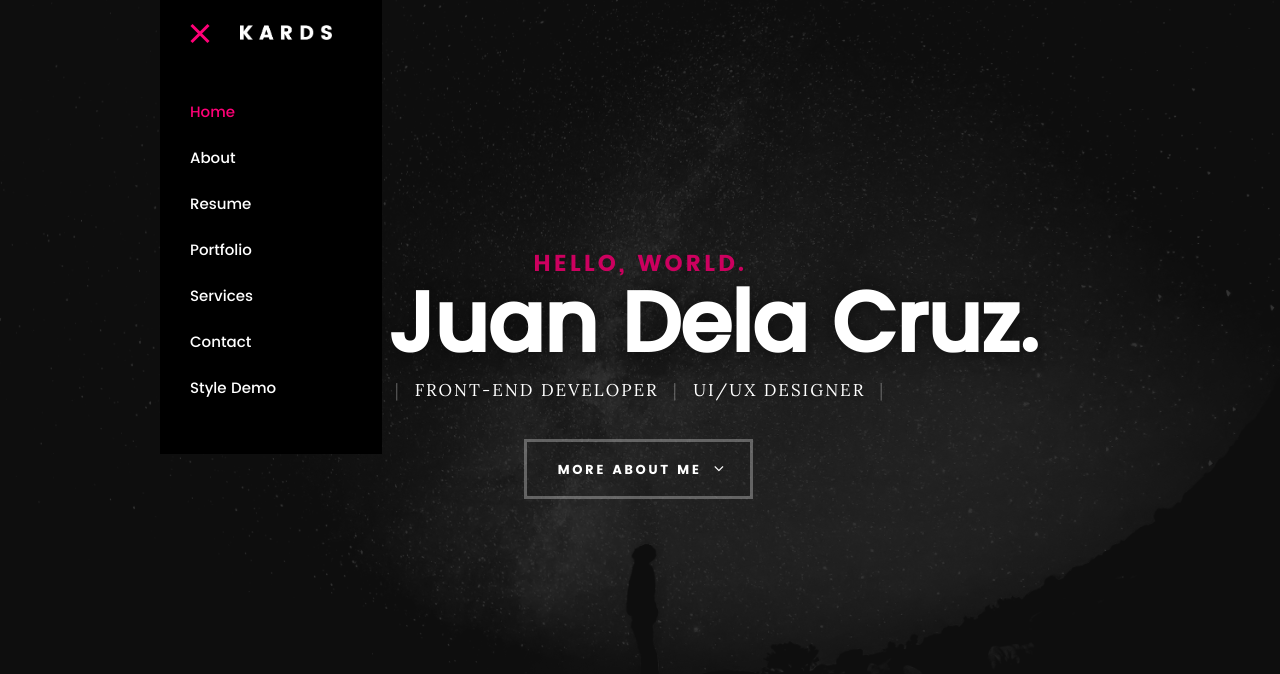
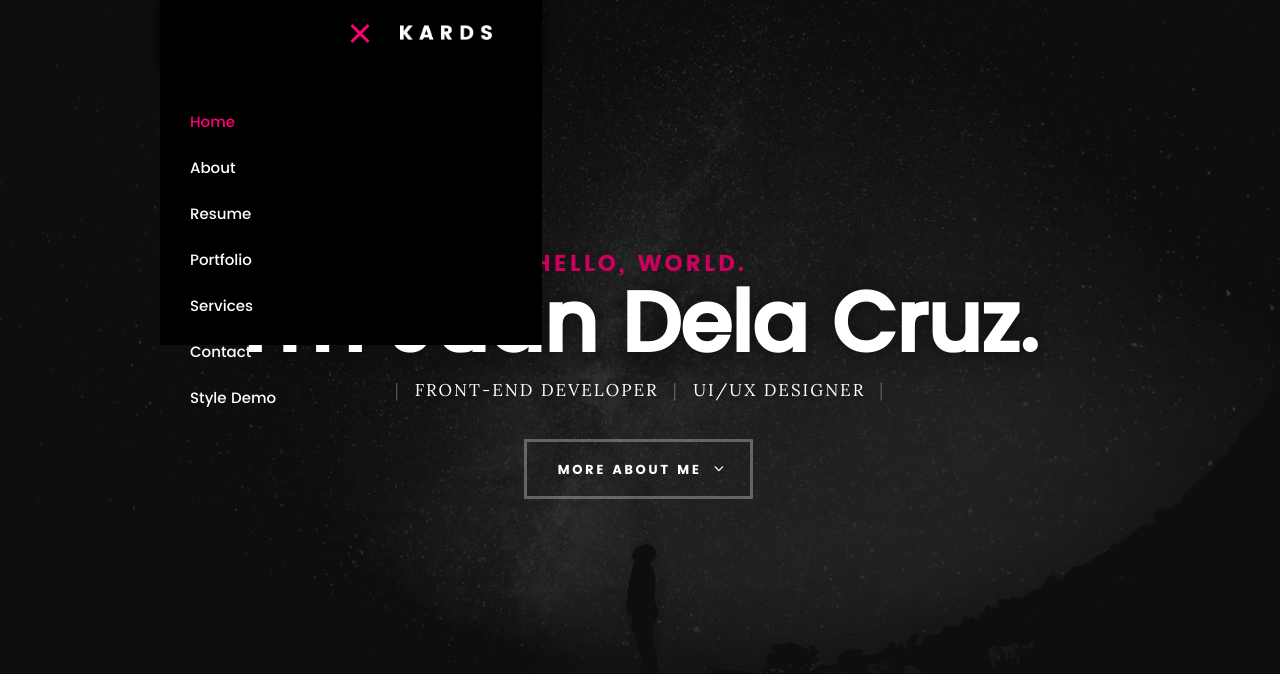
Before and after one commit to ricardomfmsousa/nidia-velez-vcard, a website: page index.html in a window 1280 px wide. Both pictures are taken after a click on the link "Menu". Shown: the top 674 px of the page. Drawn offline with Linux system fonts and the light colour scheme; files whose address does not match are found by name.

Commit message:
Update navbar styling to become more compact

```diff
--- a/css/main.css
+++ b/css/main.css
@@ -1193,7 +1193,9 @@ header .row {
 header .top-bar {
   display: block;
   background: #000000;
-  min-height: 66px;
+  box-shadow: 0 0 15px 0px black;
+  min-width: 80px;
+  height: 70px;
   position: absolute;
   left: 90px;
   top: 0;
@@ -1289,6 +1291,10 @@ header .logo a {
 }
 
 /* is clicked */
+.menu-toggle.is-clicked {
+  width: 200px;
+  display: block;
+}
 .menu-toggle.is-clicked span {
   background-color: rgba(255, 0, 119, 0);
 }
@@ -1328,10 +1334,12 @@ header .logo a {
 /* dropdown nav */
 .main-navigation {
   background: #000000;
-  padding: 24px 30px 42px;
+  padding: 30px;
   margin: 0;
   width: 100%;
+  min-width: 220px;
   height: auto;
+  max-height: 275px;
   clear: both;
   display: none;
 }
```
